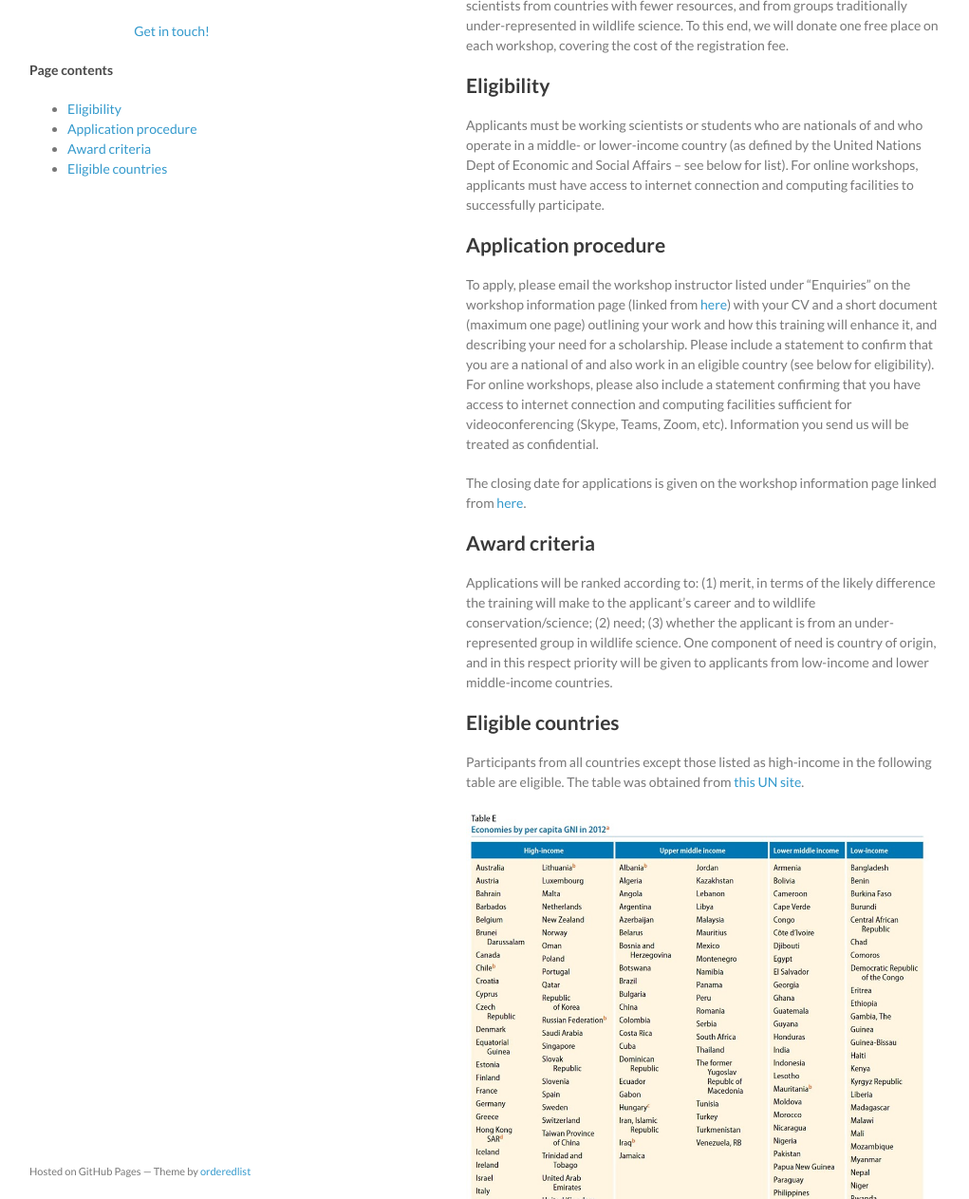
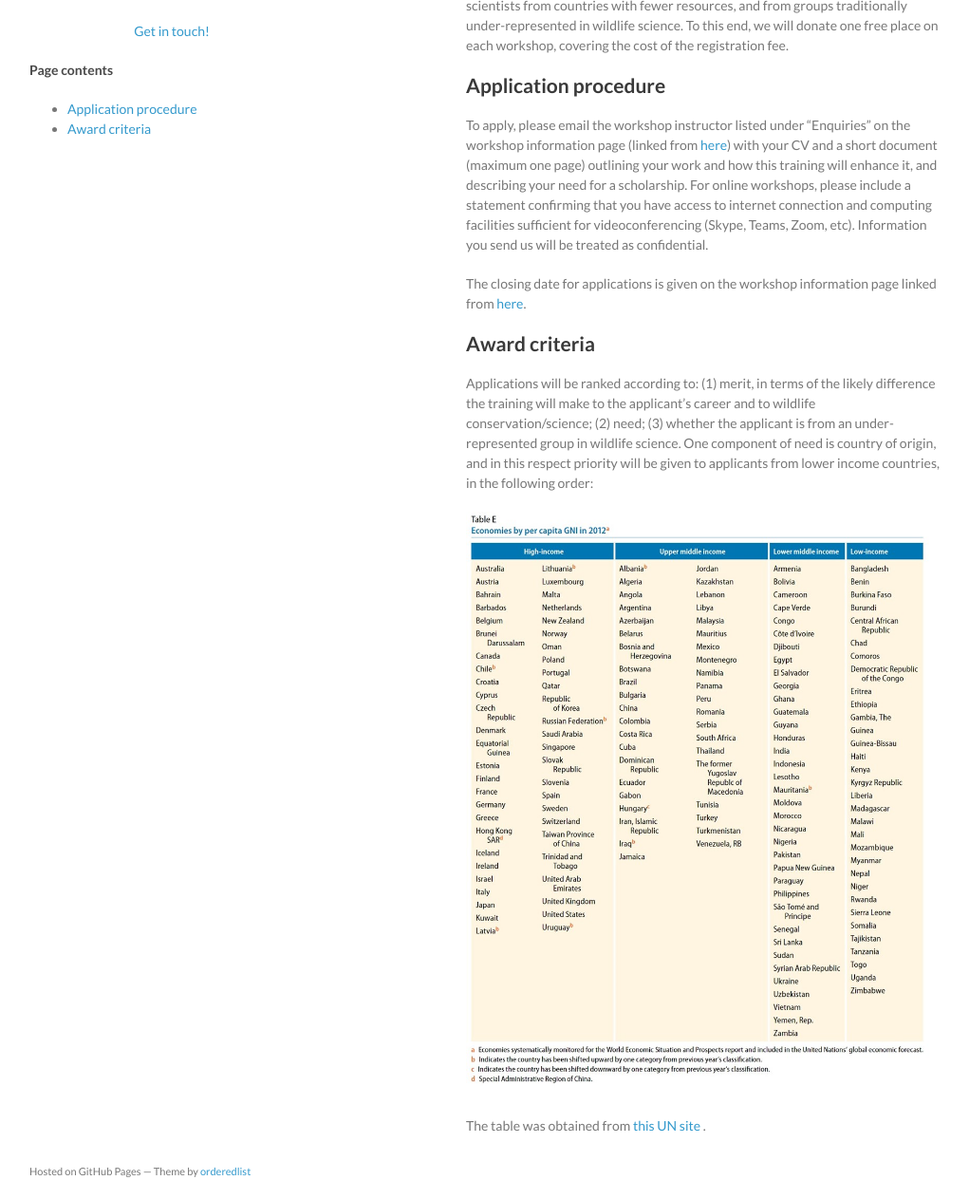
Before and after one commit to distanceworkshops/distanceworkshops.github.io, a Jekyll site: the page built from widening-participation.md, in a window 1280 px wide and 1400 px high, cut to the strip 137-1400 px from the top of the window. Shown: the whole strip at 95% size, without its empty margins (129-1150 px from the left). Built offline with Jekyll 4.4.1, drawn with Linux system fonts in a browser that asks for light colours.

Commit message:
Update widening-participation.md
Removed exclusion for high-income countries

```diff
--- a/widening-participation.md
+++ b/widening-participation.md
@@ -8,22 +8,24 @@ layout: index
 
 The Centre for Research into Ecological and Environmental Modelling is committed to encouraging participation in our distance sampling workshops by scientists from countries with fewer resources, and from groups traditionally under-represented in wildlife science.  To this end, we will donate one free place on each workshop, covering the cost of the registration fee.
 
+<!--
 ## Eligibility
 
 Applicants must be working scientists or students who are nationals of and who operate in a middle- or lower-income country (as defined by the United Nations Dept of Economic and Social Affairs – see below for list).  For online workshops, applicants must have access to internet connection and computing facilities to successfully participate.
+-->
 
 ## Application procedure
 
-To apply, please email the workshop instructor listed under “Enquiries” on the workshop information page (linked from [here](https://workshops.distancesampling.org/)) with your CV and a short document (maximum one page) outlining your work and how this training will enhance it, and describing your need for a scholarship.  Please include a statement to confirm that you are a national of and also work in an eligible country (see below for eligibility).  For online workshops, please also include a statement confirming that you have access to internet connection and computing facilities sufficient for videoconferencing (Skype, Teams, Zoom, etc).  Information you send us will be treated as confidential.
+To apply, please email the workshop instructor listed under “Enquiries” on the workshop information page (linked from [here](https://workshops.distancesampling.org/)) with your CV and a short document (maximum one page) outlining your work and how this training will enhance it, and describing your need for a scholarship.  <!-- Please include a statement to confirm that you are a national of and also work in an eligible country (see below for eligibility).-->  For online workshops, please include a statement confirming that you have access to internet connection and computing facilities sufficient for videoconferencing (Skype, Teams, Zoom, etc).  Information you send us will be treated as confidential.
 
 The closing date for applications is given on the workshop information page linked from [here](https://workshops.distancesampling.org/).
 
 ## Award criteria
 
-Applications will be ranked according to: (1) merit, in terms of the likely difference the training will make to the applicant’s career and to wildlife conservation/science; (2) need; (3) whether the applicant is from an under-represented group in wildlife science.  One component of need is country of origin, and in this respect priority will be given to applicants from low-income and lower middle-income countries.
+Applications will be ranked according to: (1) merit, in terms of the likely difference the training will make to the applicant’s career and to wildlife conservation/science; (2) need; (3) whether the applicant is from an under-represented group in wildlife science.  One component of need is country of origin, and in this respect priority will be given to applicants from lower income countries, in the following order:
 
-## Eligible countries
-
-Participants from all countries except those listed as high-income in the following table are eligible.  The table was obtained from [this UN site](https://www.un.org/en/development/desa/policy/wesp/wesp_current/2014wesp_country_classification.pdf).
+<!--## Eligible countries-->
 
 ![country classification](./images/income-table.jpg)
+
+<!--Participants from all countries except those listed as high-income in the following table are eligible.-->  The table was obtained from [this UN site]([https://www.un.org/en/development/desa/policy/wesp/wesp_current/2014wesp_country_classification.pdf](https://unctad.org/system/files/official-document/wesp2023_en.pdf)https://unctad.org/system/files/official-document/wesp2023_en.pdf) .
```
